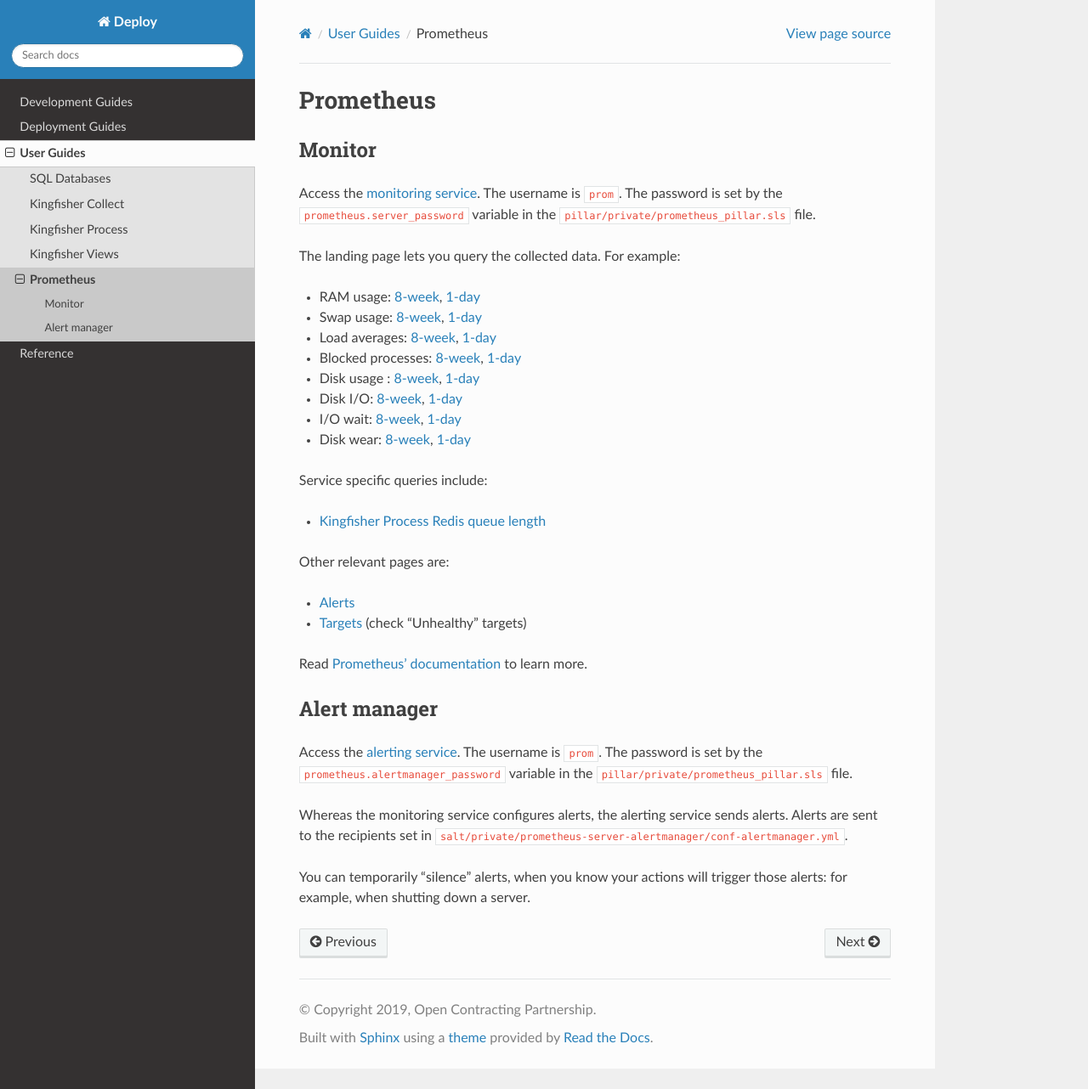
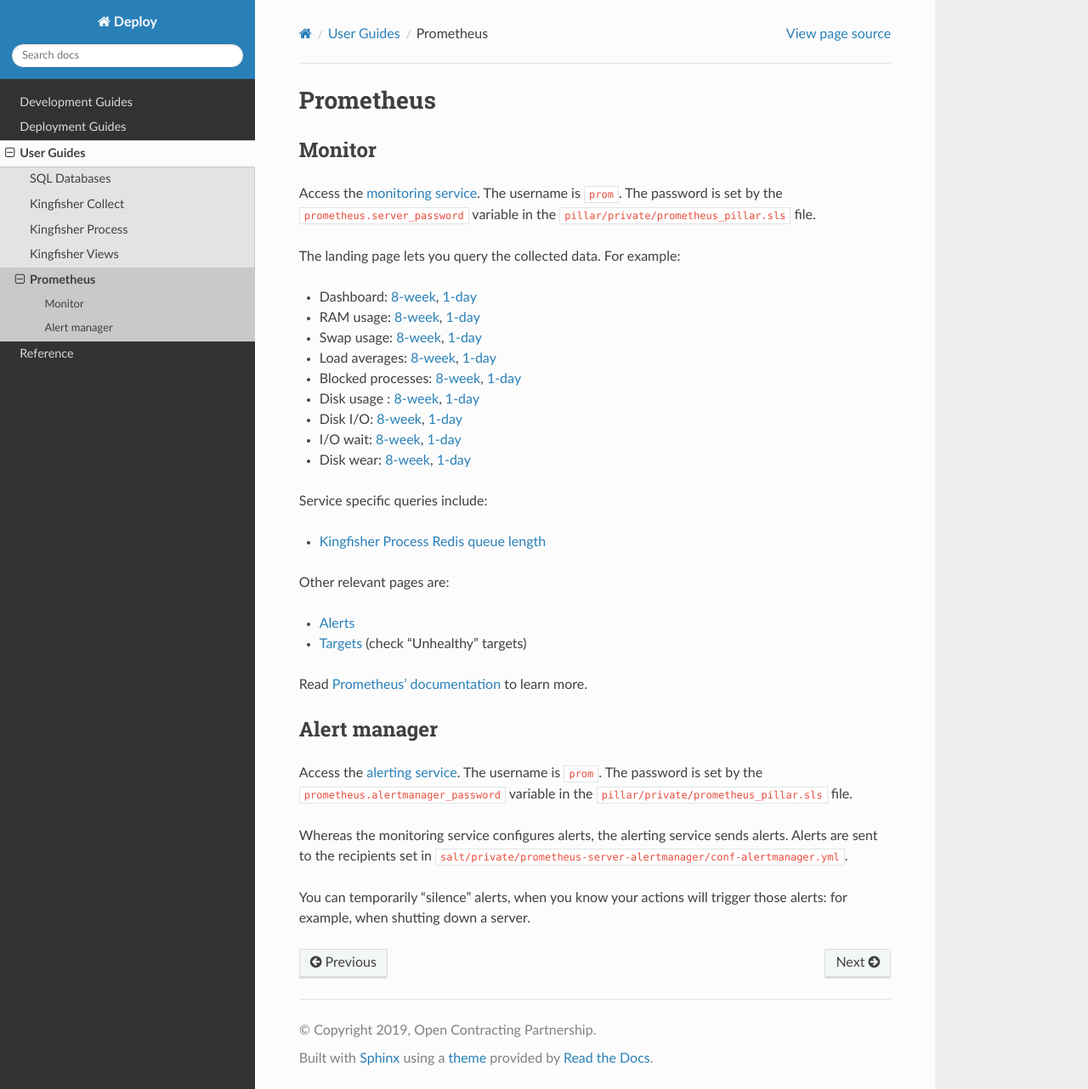
Before and after one commit to open-contracting/deploy, a Sphinx documentation site: the page built from docs/use/prometheus.rst, in a window 1280 px wide and 1282 px high. Shown: the whole window at 85% size. Built offline with Sphinx 7.4.7 and the Read the Docs theme 2.0.0, drawn with Linux system fonts in a browser that asks for light colours.

Commit message:
prometheus: Add link to Dashboard of graphs

```diff
--- a/docs/use/prometheus.rst
+++ b/docs/use/prometheus.rst
@@ -8,6 +8,7 @@
 
 The landing page lets you query the collected data. For example:
 
+* Dashboard: `8-week <https://monitor.prometheus.open-contracting.org/graph?g0.range_input=8w&g0.expr=1%20-%20node_memory_MemAvailable_bytes%20%2F%20node_memory_MemTotal_bytes&g0.tab=0&g1.range_input=8w&g1.expr=node_memory_SwapCached_bytes%20%2F%201024%20%2F%201024&g1.tab=0&g2.range_input=8w&g2.expr=node_load15%20%2F%20count(count(node_cpu_seconds_total)%20without%20(mode))%20without%20(cpu)&g2.tab=0&g3.range_input=8w&g3.expr=1%20-%20node_filesystem_avail_bytes%20%2F%20node_filesystem_size_bytes%20%7Bmountpoint%3D%22%2F%22%7D&g3.tab=0&g4.range_input=8w&g4.expr=(avg%20by(instance)%20(rate(node_disk_io_time_seconds_total%5B10m%5D)))%20*%20100&g4.tab=0>`__, `1-day <https://monitor.prometheus.open-contracting.org/graph?g0.range_input=1d&g0.expr=1%20-%20node_memory_MemAvailable_bytes%20%2F%20node_memory_MemTotal_bytes&g0.tab=0&g1.range_input=1d&g1.expr=node_memory_SwapCached_bytes%20%2F%201024%20%2F%201024&g1.tab=0&g2.range_input=1d&g2.expr=node_load15%20%2F%20count(count(node_cpu_seconds_total)%20without%20(mode))%20without%20(cpu)&g2.tab=0&g3.range_input=1d&g3.expr=1%20-%20node_filesystem_avail_bytes%20%2F%20node_filesystem_size_bytes%20%7Bmountpoint%3D%22%2F%22%7D&g3.tab=0&g4.range_input=1d&g4.expr=(avg%20by(instance)%20(rate(node_disk_io_time_seconds_total%5B10m%5D)))%20*%20100&g4.tab=0>`__
 * RAM usage: `8-week <https://monitor.prometheus.open-contracting.org/graph?g0.range_input=8w&g0.expr=1%20-%20node_memory_MemAvailable_bytes%20%2F%20node_memory_MemTotal_bytes&g0.tab=0>`__, `1-day <https://monitor.prometheus.open-contracting.org/graph?g0.range_input=1d&g0.expr=1%20-%20node_memory_MemAvailable_bytes%20%2F%20node_memory_MemTotal_bytes&g0.tab=0>`__
 * Swap usage: `8-week <https://monitor.prometheus.open-contracting.org/graph?g0.range_input=8w&g0.expr=node_memory_SwapCached_bytes%20%2F%201024%20%2F%201024&g0.tab=0>`__, `1-day <https://monitor.prometheus.open-contracting.org/graph?g0.range_input=1d&g0.expr=node_memory_SwapCached_bytes%20%2F%201024%20%2F%201024&g0.tab=0>`__
 * Load averages: `8-week <https://monitor.prometheus.open-contracting.org/graph?g0.range_input=8w&g0.expr=node_load15%20%2F%20count(count(node_cpu_seconds_total)%20without%20(mode))%20without%20(cpu)&g0.tab=0>`__, `1-day <https://monitor.prometheus.open-contracting.org/graph?g0.range_input=1d&g0.expr=node_load15%20%2F%20count(count(node_cpu_seconds_total)%20without%20(mode))%20without%20(cpu)&g0.tab=0>`__
```
